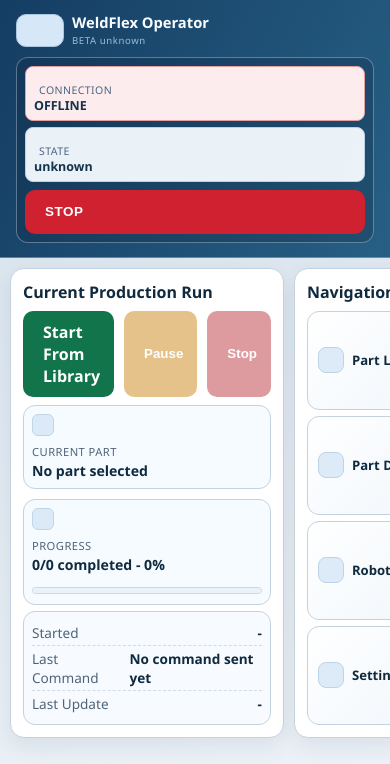
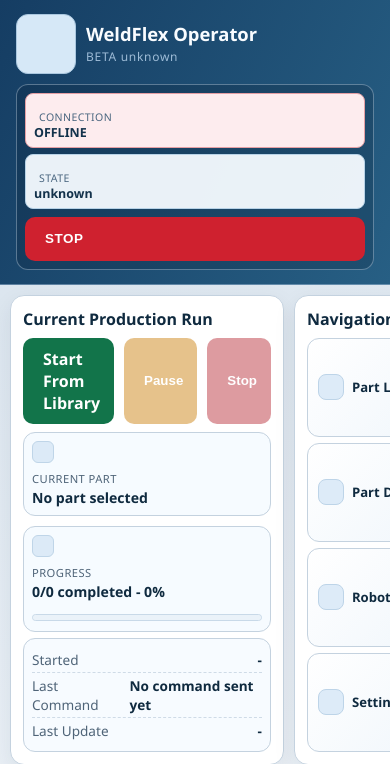
Before and after one commit to gagesmith3/WeldFlex, a Flask app: page / in a window 390 px wide. Shown: the top 764 px of the page. Run offline with Flask 3, Linux system fonts and the light colour scheme; data that the repository does not hold is empty; some libraries are stand-ins or nearby versions.

Commit message:
home fixes

```diff
--- a/backend/static/css/operator.css
+++ b/backend/static/css/operator.css
@@ -92,14 +92,20 @@ input, textarea, select, [contenteditable] {
   display: inline-flex;
   align-items: center;
   justify-content: center;
-  width: 34px;
-  height: 34px;
+  width: 60px;
+  height: 60px;
   text-decoration: none;
   color: #0f2a3f;
   background: #d6e8f7;
   border: 1px solid #aac7df;
-  border-radius: 10px;
+  border-radius: 12px;
   transition: background 120ms ease, transform 120ms ease, box-shadow 120ms ease;
+  flex-shrink: 0;
+}
+
+.home-btn svg {
+  width: 28px;
+  height: 28px;
 }
 
 .home-btn:hover {
@@ -959,11 +965,9 @@ pre {
     grid-template-columns: 1.2fr 1fr;
     gap: 10px;
   }
-  .app-header-left { align-items: stretch; gap: 8px; }
-  .home-btn { width: 48px; height: auto; border-radius: 10px; }
-  .home-btn svg { width: 22px; height: 22px; }
-  .app-header h1 { font-size: 0.92rem; line-height: 1.2; }
-  .title-version { font-size: 0.6rem; margin-top: 2px; }
+  .app-header-left { align-items: center; gap: 10px; }
+  .app-header h1 { font-size: 1.15rem; line-height: 1.2; }
+  .title-version { font-size: 0.75rem; margin-top: 3px; }
   .title-block p { display: none; }
   .app-header-right { padding: 8px; }
   .nav-status-wrap { gap: 8px; }
```
